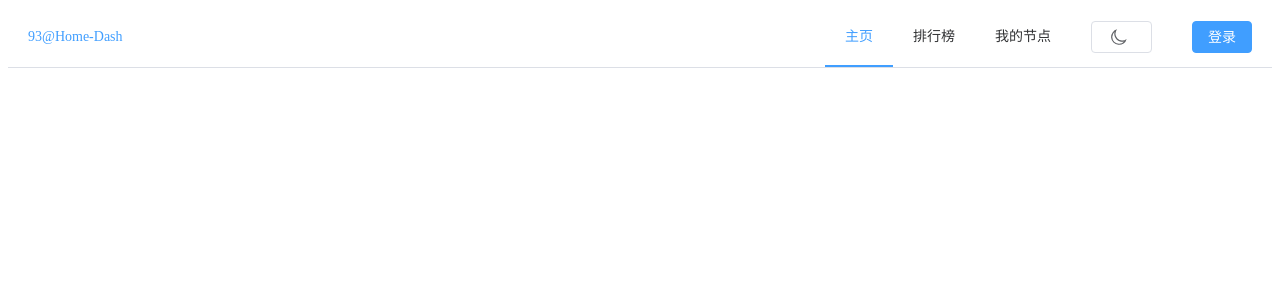
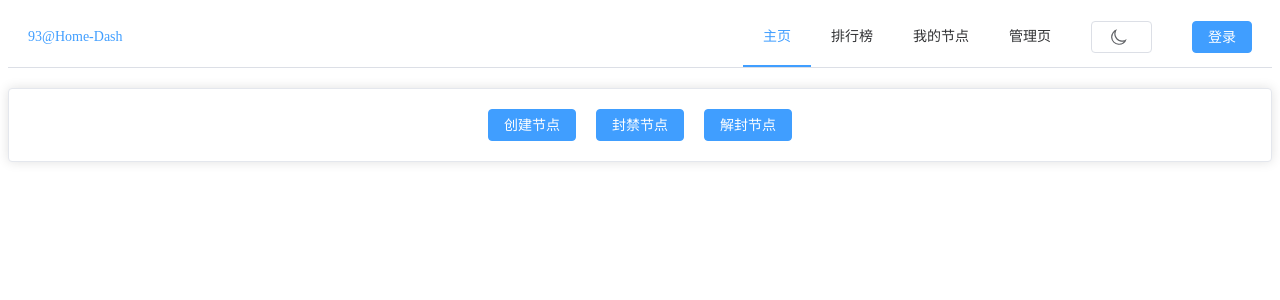
Before and after one commit to unify-z/Open93AtHome-Dashboard, a Vue app: page /dashboard/admin in a window 1280 px wide. Shown: the top 300 px of the page. Built offline with nearby package versions, Linux system fonts and the light colour scheme.

Commit message:
适配管理员管理界面

```diff
--- a/src/App.vue
+++ b/src/App.vue
@@ -8,6 +8,7 @@
       <el-menu-item index="1" @click="router.push('/dashboard')">主页</el-menu-item>
       <el-menu-item index="2" @click="router.push('/dashboard/rank')">排行榜</el-menu-item>
       <el-menu-item index="3" @click="router.push('/dashboard/myclusters')">我的节点</el-menu-item>
+      <el-menu-item  index="4" v-if="isAdmin.valueOf" @click="router.push('/dashboard/admin')">管理页</el-menu-item>
       <el-menu-item>
         <el-button @click="switchThemes()">
           <el-icon>
@@ -16,7 +17,7 @@
         </el-button>
       </el-menu-item>
       <el-menu-item>
-        <el-button v-if="!isTokenPresent()" @click="router.push('/auth/login')" type="primary">登录</el-button>
+        <el-button v-if="!isTokenPresent()" @click="router.push('/dashboard/auth/login')" type="primary">登录</el-button>
         <div v-else style="display: flex; align-items: center;">
           <img :src="userInfo.avatar_url" alt="Avatar" style="width: 40px; height: 40px; border-radius: 50%;">
           <span style="margin-left: 8px;">{{ userInfo.login }}</span>
@@ -44,10 +45,10 @@ const isTokenPresent = (): boolean => {
   const token = Cookies.get('token');
   return !!token;
 }
-
+const isAdmin = ref(false)
 const userInfo = ref({
   avatar_url: '',
-  login: ''
+  login: '',
 })
 
 const getuserinfo = async () => {
@@ -56,6 +57,14 @@ const getuserinfo = async () => {
       withCredentials: true,
     });
     userInfo.value = response.data;
+    if (response.data.is_super_admin){
+      isAdmin.value = true
+    }else{
+      isAdmin.value = false
+    }
+    console.log(isAdmin.value)
+
+
   } catch (error) {
     console.error('Error:', error);
   }
--- /dev/null
+++ b/src/pages/dashboard/admin/index.vue
@@ -0,0 +1,102 @@
+<template>
+    <div>
+        <el-card style="margin-top:20px; display: grid; place-items: center;">
+            <el-button type="primary" @click="showDialog()" style="margin: 0 10px;">创建节点</el-button>
+            <el-button type="primary" @click="banCluster()" style="margin: 0 10px;">封禁节点</el-button>
+            <el-button type="primary" @click="unbanCluster()" style="margin: 0 10px;">解封节点</el-button>
+        </el-card>
+        <el-dialog v-model="dialogVisible" title="创建节点" width="50%">
+            <el-form label-position="top" label-width="100px">
+              <el-form-item label="节点名称">
+                <el-input v-model="clusterName" placeholder="节点名称"></el-input>
+              </el-form-item>
+              <el-form-item label="带宽">
+                <el-input v-model="bandwidth" placeholder="带宽"></el-input>
+              </el-form-item>
+            </el-form>
+            <template #footer>
+              <span class="dialog-footer">
+                <el-button @click="dialogVisible = false">取消</el-button>
+                <el-button type="primary" @click="createCluster">提交</el-button>
+              </span>
+            </template>
+          </el-dialog>
+    </div>
+</template>
+
+<script setup lang="js">
+import { ref } from 'vue';
+import { ElMessageBox, ElMessage, ElButton, ElDialog, ElForm, ElFormItem, ElInput } from 'element-plus';
+import axios from 'axios';
+const dialogVisible = ref(false);
+const clusterName = ref('');
+const bandwidth = ref('');
+async function createCluster(){
+    const url = `https://saltwood.top:9393/93AtHome/super/cluster/create`
+    try {
+    await axios.post(url, {
+      clusterName: clusterName.value,
+      bandwidth: bandwidth.value,
+    }, {
+      withCredentials: true,
+    });
+
+    ElMessage.success('节点创建成功');
+    dialogVisible.value = false;
+    fetchClusters();
+  } catch (error) {
+    ElMessage.error('节点创建失败: ' + error);
+    console.error(error);
+  }
+}
+function banCluster(){
+    ElMessageBox.prompt('输入要封禁的节点Id', '提示', {
+    confirmButtonText: '提交',
+    cancelButtonText: '取消',
+    placeholder: 'ClusterId'
+  })
+    .then(async ({ value }) => {
+        const url = `https://saltwood.top:9393/93AtHome/super/cluster/ban`
+        try{
+            await axios.post(url, {
+              ban: true,
+              clusterId: value,
+            }, {
+              withCredentials: true,
+            });
+            ElMessage.success('节点封禁成功');
+        }catch(error){
+            ElMessage.error('节点封禁失败: ' + error);
+            console.log(error)
+        }
+
+    })
+}
+function unbanCluster(){
+    ElMessageBox.prompt('输入要解封的节点Id', '提示', {
+    confirmButtonText: '提交',
+    cancelButtonText: '取消',
+    placeholder: 'ClusterId'
+  })
+    .then(async ({ value }) => {
+        const url = `https://saltwood.top:9393/93AtHome/super/cluster/ban`
+        try{
+            await axios.post(url, {
+              ban: false,
+              clusterId: value,
+            }, {
+              withCredentials: true,
+            });
+            ElMessage.success('节点解封成功');
+        }catch(error){
+            ElMessage.error('节点封禁失败: ' + error);
+            console.log(error)
+        }
+
+    })
+}
+function showDialog() {
+  dialogVisible.value = true;
+}
+
+</script>
--- a/src/pages/dashboard/auth/login.vue
+++ b/src/pages/dashboard/auth/login.vue
@@ -142,9 +142,4 @@ export default {
   position: relative;
 }
 
-.btn-back {
-  position: absolute;
-  top: 0;
-  left: 0;
-}
 </style>
--- a/src/pages/dashboard/myclusters/index.vue
+++ b/src/pages/dashboard/myclusters/index.vue
@@ -124,6 +124,7 @@ Port: ${resp.port || 'null'}<br>
 赞助商网址: ${resp.sponsorUrl || 'null'}<br>
 创建日期: ${resp.createdAt || 'null'}<br>
 状态: ${resp.isOnline ? '启用' : '离线'}<br>
+封禁状态: ${resp.isBanned ? '已封禁' : '未封禁'}<br>
 离线原因: ${resp.downreason}<br>
 请求数: ${resp.hits}<br>
 流量: ${resp.traffic}<br>
@@ -160,7 +161,7 @@ function unbindcluster(id){
   try {
     ElMessageBox.confirm(
       '此操作不可逆,是否继续?',
-      'Warning',
+      '警告',
       {
         confirmButtonText: '确定',
         cancelButtonText: '取消',
```
